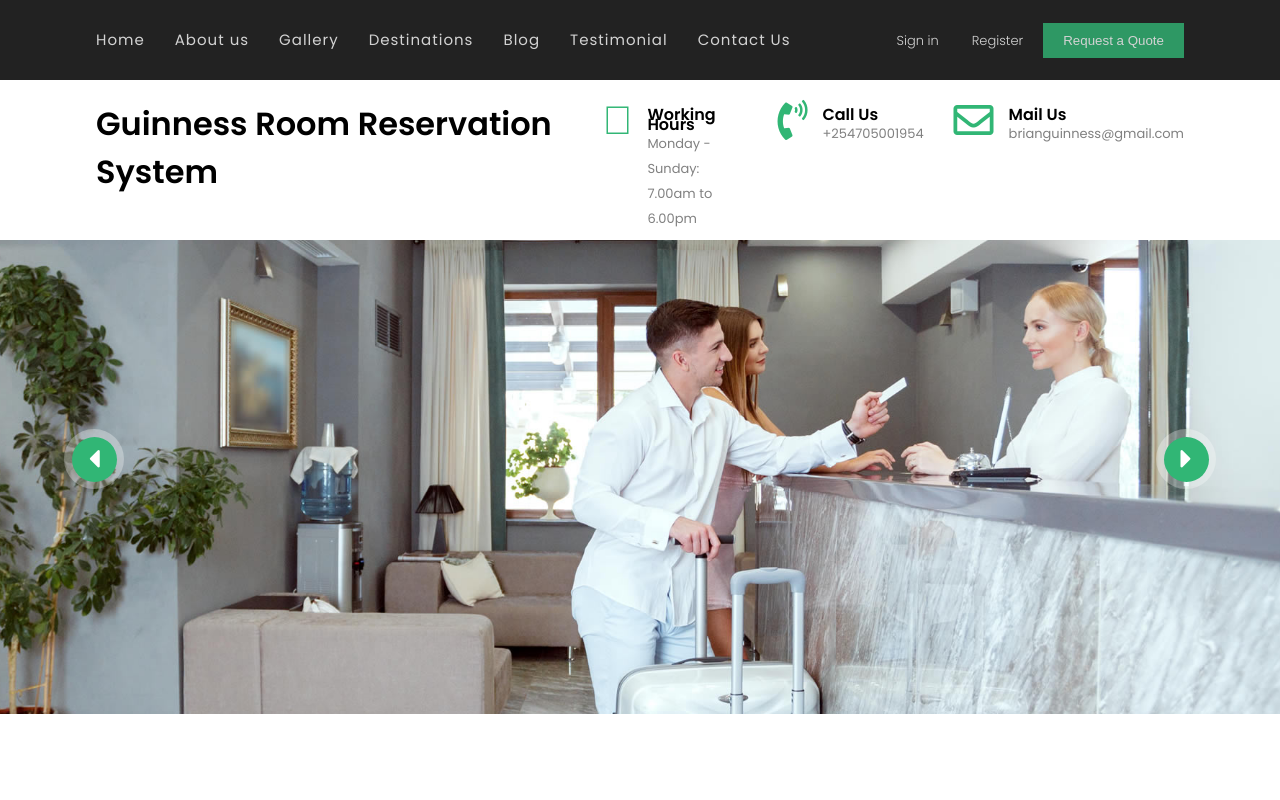
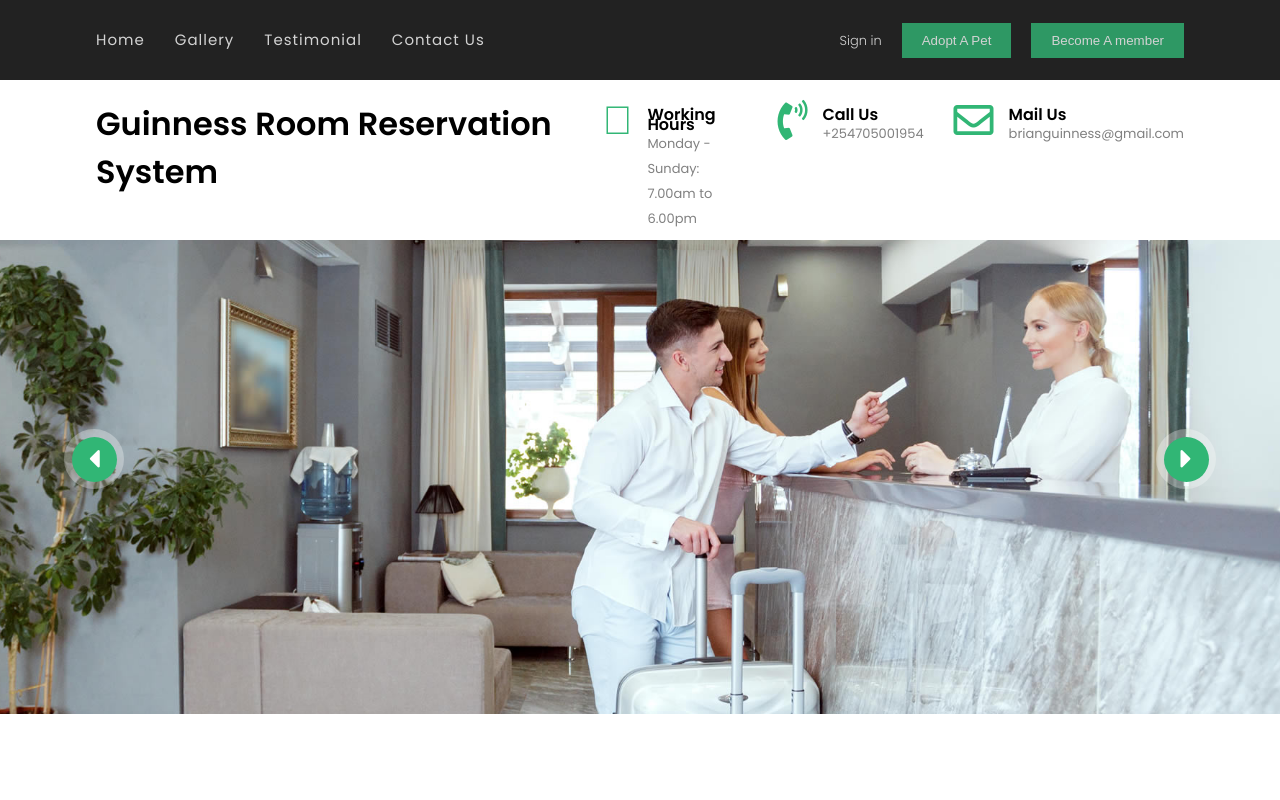
Before and after one commit to LincolinAngaya/linkpets-application, a React (Create React App) app in the folder client/: page / in a window 1280 px wide. Shown: the top 800 px of the page. Built offline with nearby package versions, Linux system fonts and the light colour scheme.

Commit message:
modify the navabar

```diff
--- a/client/src/Common/Navbar/Navbar.js
+++ b/client/src/Common/Navbar/Navbar.js
@@ -21,26 +21,26 @@ const Navbar = () => {
                 Home
               </Link>
             </li>
-            <li>
+            {/* <li>
               <Link to='/about' onClick={closeMobileMenu}>
                 About us
               </Link>
-            </li>
+            </li> */}
             <li>
               <Link to='/gallery' onClick={closeMobileMenu}>
                 Gallery
               </Link>
             </li>
-            <li>
+            {/* <li>
               <Link to='/destinations' onClick={closeMobileMenu}>
                 Destinations
               </Link>
-            </li>
-            <li>
+            </li> */}
+            {/* <li>
               <Link to='/blog' onClick={closeMobileMenu}>
                 Blog
               </Link>
-            </li>
+            </li> */}
             <li>
               <Link to='/testimonial' onClick={closeMobileMenu}>
                 Testimonial
@@ -64,15 +64,20 @@ const Navbar = () => {
                 <i class='far fa-chevron-right'></i>Sign in
               </Link>
             </li>
-            <li>
+            {/* <li>
               <Link to='/register'>
                 <i class='far fa-chevron-right'></i>Register
+              </Link>
+            </li> */}
+             <li>
+             <Link to='/sign-in'>
+                <button className='primary-btn'>Adopt A Pet</button>
               </Link>
             </li>
 
             <li>
-              <Link to='/contact'>
-                <button className='primary-btn'>Request a Quote</button>
+            <Link to='/register'>
+                <button className='primary-btn'>Become A member</button>
               </Link>
             </li>
           </div>
```
